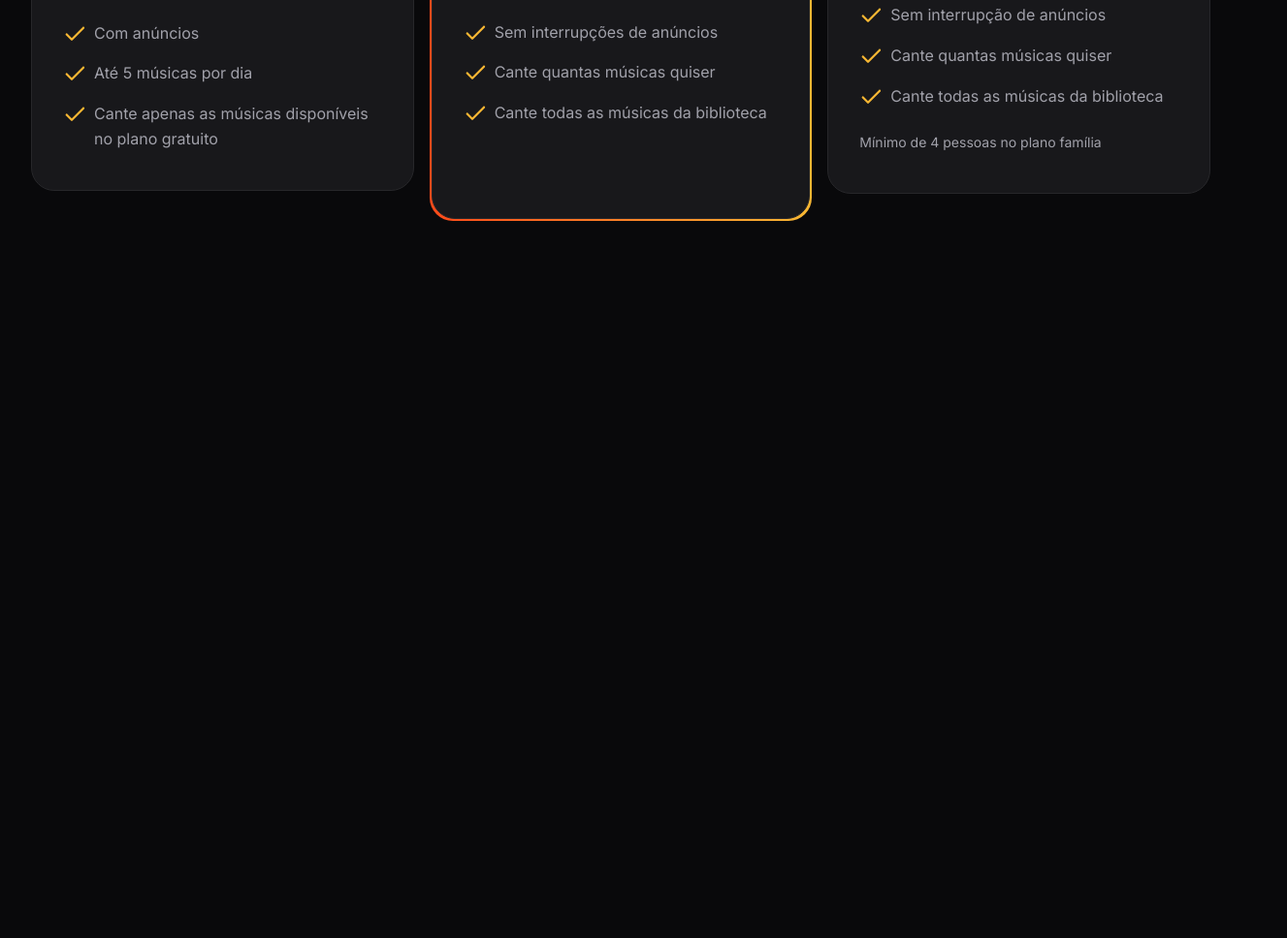
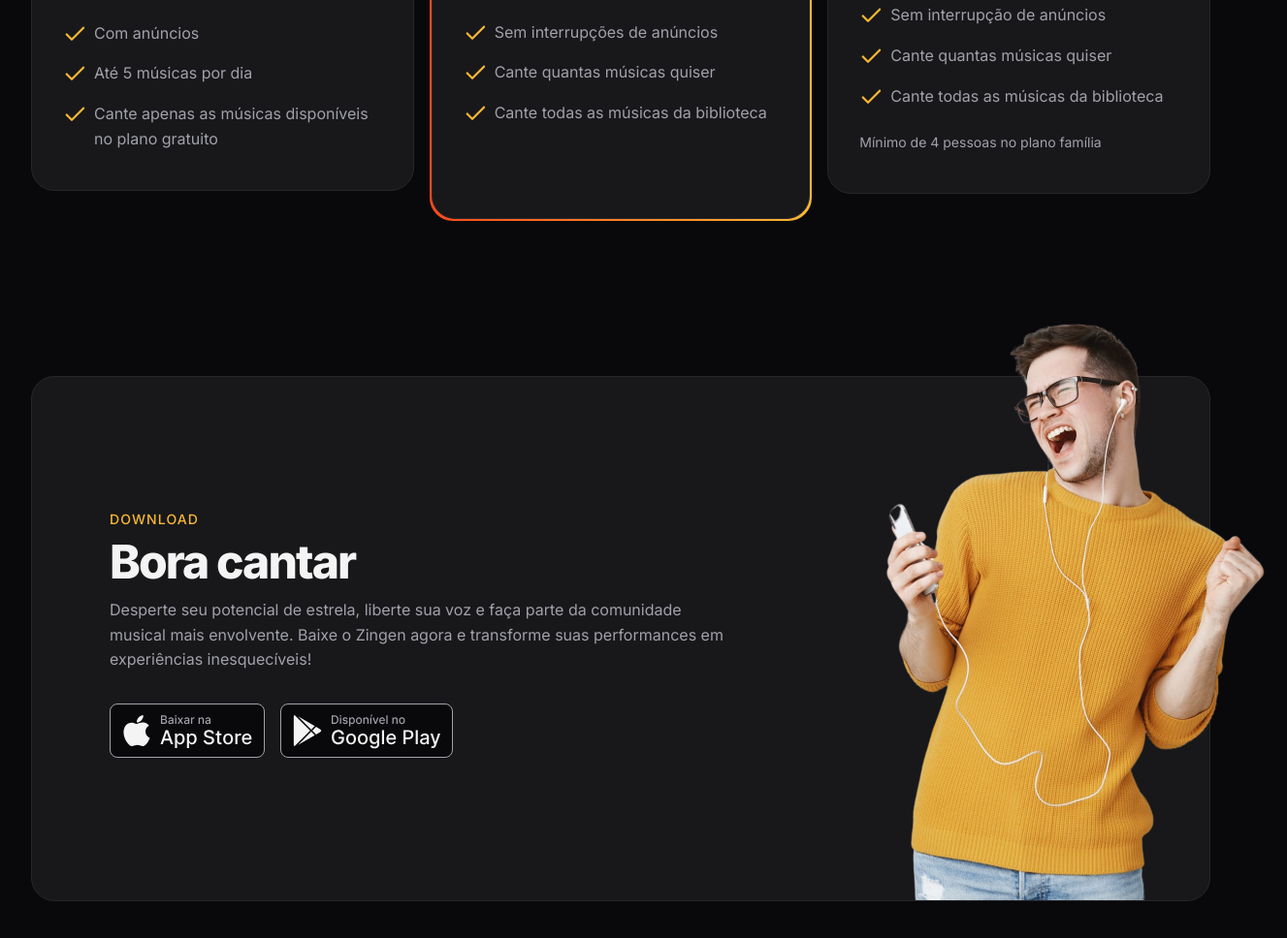
Before and after one commit to wellmota/zingen-landingpage, a plain HTML site: page index.html in a window 1280 px wide. Shown: the part 3239-4207 px from the top of the page at 97% size, 1327 px wide, since content can reach past the window. Before the commit the page ends 3547 px from the top, so only its background shows below. Drawn offline with Linux system fonts and the light colour scheme.

Commit message:
feat: Add download section to index.html and import new CSS file

```diff
--- a/index.html
+++ b/index.html
@@ -165,6 +165,29 @@
     </div>
   </section>
 
+  <section id="download">
+    <div class="container py-xl">
+      <div class="card px-lg even-columns items-center">
+        <div>
+          <header>
+            <strong>Download</strong>
+            <h2>Bora cantar</h2>
+          </header>
+          <p>Desperte seu potencial de estrela, liberte sua voz e faça parte da comunidade musical mais envolvente.
+            Baixe o Zingen
+            agora e transforme suas performances em experiências inesquecíveis!</p>
+          <div class="buttons flex gap-1">
+            <a href="#"><img src="assets/images/apple-button.svg" alt="Baixar da apple"></a>
+            <a href="#"><img src="assets/images/playstore-button.svg" alt="Baixar da playstore"></a>
+          </div>
+        </div>
+        <img
+          src="assets/images/rapaz-ouvindo-musica-com-fones-de-ouvido-e-cantando-no-aplicativo-de-karaoke-removebg 1.png"
+          alt="">
+      </div>
+    </div>
+  </section>
+
 </body>
 
 </html>
--- /dev/null
+++ b/styles/download.css
@@ -0,0 +1,32 @@
+#download {
+  .card {
+    padding: 3rem 1.5rem 15rem;
+    position: relative;
+    & > img {
+      width: 14.5rem;
+      position: absolute;
+      bottom: 0;
+      right: -3.5rem;
+    }
+  }
+
+  .buttons {
+    flex-wrap: wrap;
+    margin-top: 2rem;
+  }
+
+  @media (width >= 80em) {
+    .card {
+      padding: 8.75rem 5rem;
+
+      & > div:nth-child(1) {
+        max-width: 40rem;
+      }
+
+      & > img {
+        width: 29.125rem;
+        right: -5rem;
+      }
+    }
+  }
+}
--- a/styles/global.css
+++ b/styles/global.css
@@ -45,6 +45,8 @@ html {
   font-size: var(--fs-base);
   line-height: 1.6;
   color: var(--text-color-primary);
+
+  overflow-x: hidden;
 }
 
 body {
--- a/styles/index.css
+++ b/styles/index.css
@@ -9,4 +9,5 @@
 @import url(about.css);
 @import url(cards.css);
 @import url(pricing.css);
+@import url(download.css);
 @import url(features.css) (width >= 80rem);
```
Also changed, not shown: assets/images/apple-button.svg (added), assets/images/playstore-button.svg (added).
